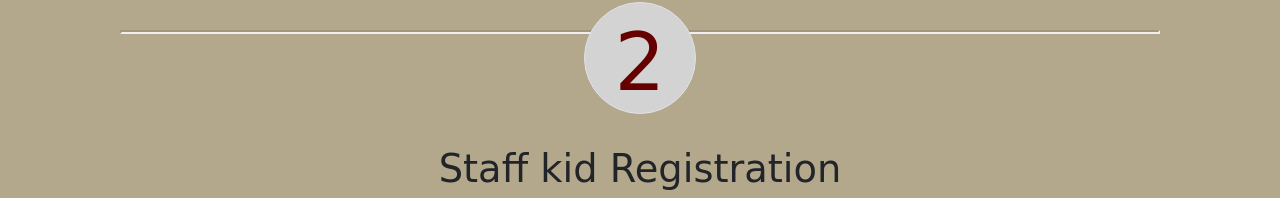
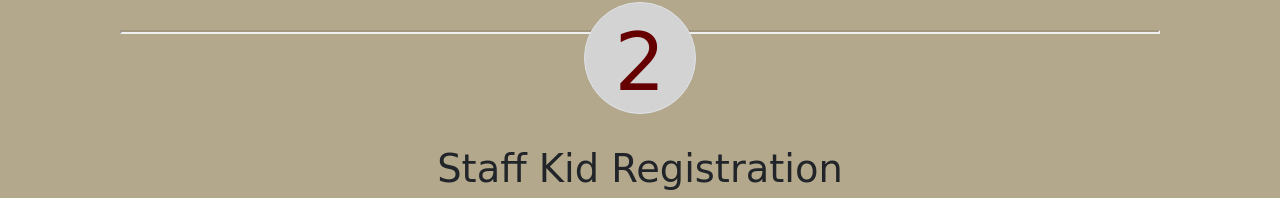
Before and after one commit to mrdanielcollins/Camp-Salvation, a plain HTML site: page pages/volunteer.html in a window 1280 px wide. Shown: the part 3340-3538 px from the top of the page. Drawn offline with nearby package versions, Linux system fonts and the light colour scheme; a web font is replaced by a local one.

Commit message:
Small change

```diff
--- a/pages/volunteer.html
+++ b/pages/volunteer.html
@@ -163,7 +163,7 @@
       <br>
       <hr>
       <div class="border number-icon" style="margin-top: -4rem;">2</div>
-      <h1>Staff kid Registration</h1>
+      <h1>Staff Kid Registration</h1>
       <p>If you are a staff memeber bringing a child that is not of camper age, please contact Kendra England and fill out the following
         form. If this does not apply to you, please move on to the next step.
       </p>
```
